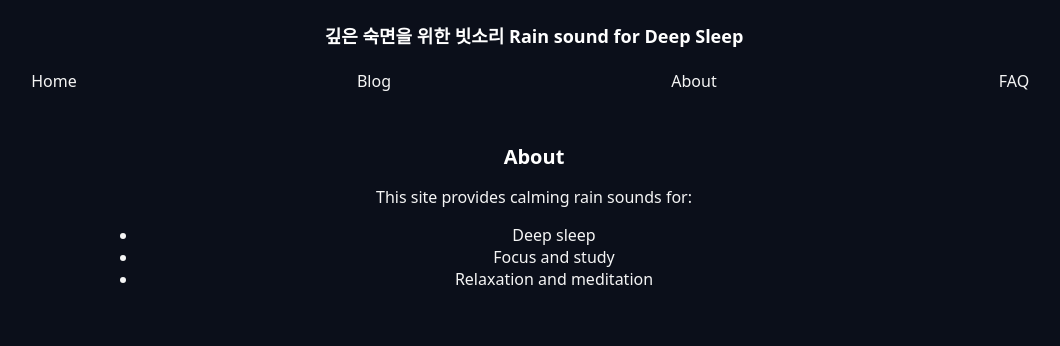
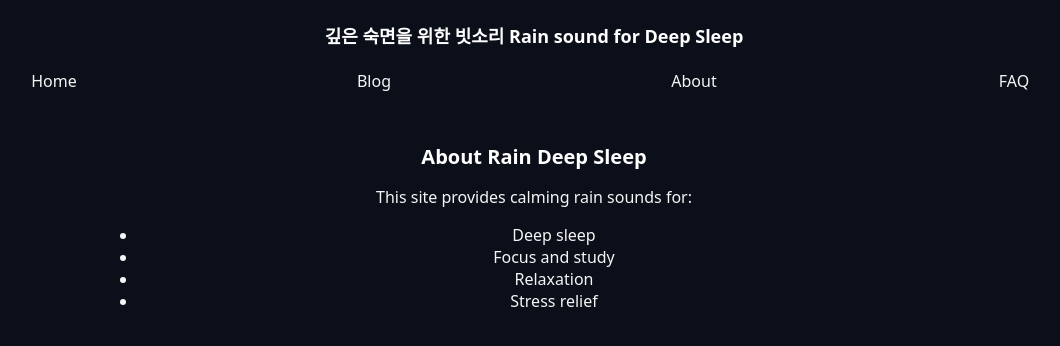
Before and after one commit to choijangwook/rain-deep-sleep, a Jekyll site: the page built from about.md, in a window 1280 px wide. Shown: the top 346 px of the page, without its empty margins (106-1166 px from the left). Built offline with Jekyll 4.4.1, drawn with Linux system fonts in a browser that asks for light colours; our own code applies the rules of GitHub Pages for plain Markdown files.

Commit message:
Update about.md

```diff
--- a/about.md
+++ b/about.md
@@ -1,11 +1,12 @@
 ---
-title: About Rain Deep Sleep
+title: About
 ---
 
-# About
+# About Rain Deep Sleep
 
 This site provides calming rain sounds for:
 
 - Deep sleep
 - Focus and study
-- Relaxation and meditation
+- Relaxation
+- Stress relief
```
